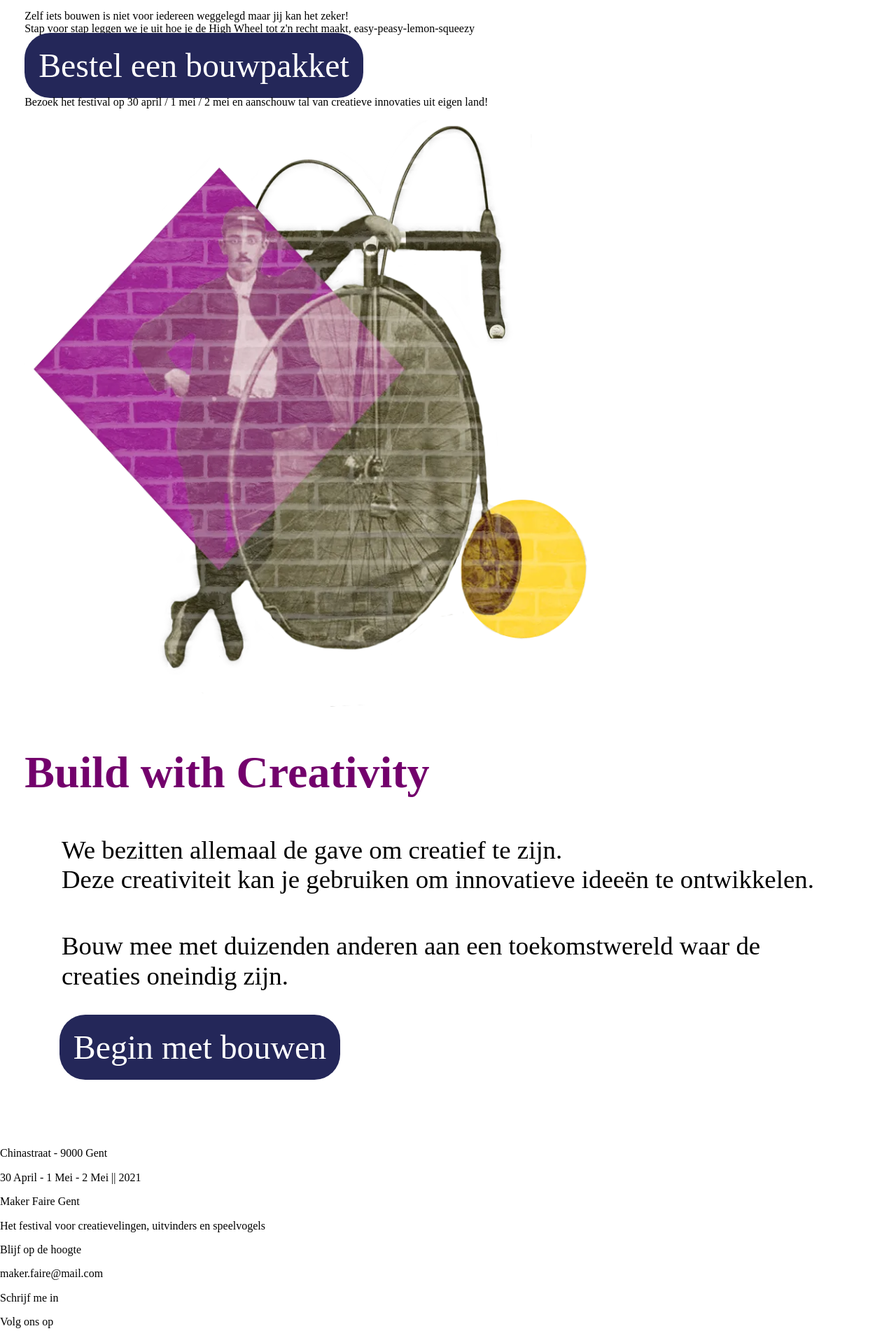
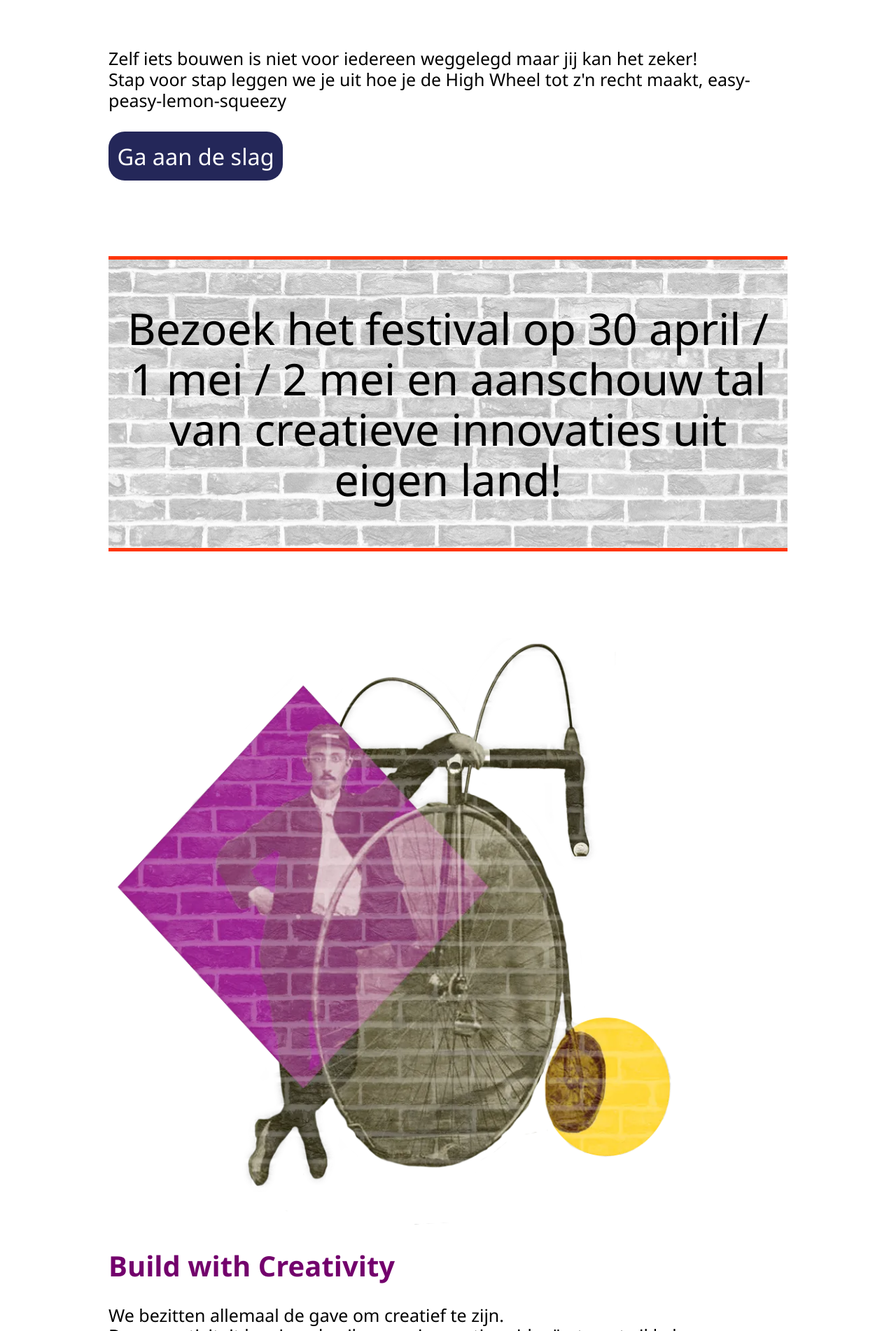
Before and after one commit to devinekask/int3-vermeirekaat, a PHP site: page / in a window 1280 px wide. Shown: the part 3738-5640 px from the top of the page at 70% size. Run offline with PHP 8.4, Linux system fonts and the light colour scheme.

Commit message:
finishing styling elements in mobile #9

```diff
--- /dev/null
+++ b/src/css/background.css
@@ -0,0 +1,52 @@
+.nav {
+  display: block;
+  position: relative;
+}
+
+.nav::after {
+  content: '';
+  background-image: url(../assets/img/text-marmer.png);
+  background-repeat: no-repeat;
+  opacity: .3;
+  top: 0;
+  left: 0;
+  bottom: 0;
+  right: 0;
+  position: absolute;
+  z-index: -1;
+}
+
+.promo {
+  display: block;
+  position: relative;
+}
+
+.promo::after {
+  content: '';
+  background-image: url(../assets/img/text-bricks.png);
+  opacity: .3;
+  top: 0;
+  left: 0;
+  bottom: 0;
+  right: 0;
+  position: absolute;
+  z-index: -1;
+}
+
+.footer {
+  display: block;
+  position: relative;
+}
+
+.footer::after {
+  content: '';
+  background-image: url(../assets/img/text-marmer.png);
+  background-repeat: repeat-y;
+  opacity: .3;
+  top: 0;
+  left: 0;
+  bottom: 0;
+  right: 0;
+  position: absolute;
+  z-index: -1;
+}
--- a/src/css/base.css
+++ b/src/css/base.css
@@ -1,15 +1,18 @@
 html {
   box-sizing: border-box;
+  font-size: 62.5%;
 }
 
-/* stylelint-disable */
-*,
-*::before,
-*::after {
+"*",
+"*:before",
+"*:after" {
   box-sizing: inherit;
 }
 
+.hidden {
+  display: none;
+}
+
 body {
-  width: 100%;
+  font-family: 'Segoe UI', Tahoma, Geneva, Verdana, sans-serif;
 }
-/* stylelint-enable */
--- a/src/css/elements.css
+++ b/src/css/elements.css
@@ -35,3 +64,90 @@
   color: white;
   background-color: var(--colorDark);
 }
+
+/* HORIZONTAL */
+
+.content__title--extra {
+  color: var(--colorRed);
+  font-size: var(--sizeTitle);
+  text-align: center;
+}
+
+.subtitle--extra {
+  text-align: center;
+}
+
+.horizontal__title {
+  color: var(--colorRed);
+  font-size: calc(var(--sizeTitle) * .5);
+}
+
+.horizontal__alinea {
+  font-size: var(--sizeBody);
+  line-height: calc(var(--sizeBody) * 1.2);
+}
+
+/* PROMO */
+
+.promo__wrapper {
+  border-top: .5rem solid var(--colorRed);
+  border-bottom: .5rem solid var(--colorRed);
+}
+
+.promo__content {
+  font-size: calc(var(--sizeBody) * 2.5);
+  text-align: center;
+  padding-left: var(--marginRegular);
+  padding-right: var(--marginRegular);
+}
+
+/* FOOTER */
+
+.footer__line {
+  background-color: var(--colorYellow);
+  padding-top: calc(var(--marginSmall) / 5);
+  padding-bottom: calc(var(--marginSmall) / 5);
+  font-size: calc(var(--sizeSubtitle) * 1.5);
+  text-align: center;
+}
+
+.info--caps {
+  text-transform: uppercase;
+}
+
+.info {
+  margin: var(--marginSmall);
+}
+
+.maker__title {
+  font-weight: bold;
+  font-size: calc(var(--sizeTitle) * .7);
+  color: var(--colorPurple);
+  margin-top: calc(var(--marginLarge) * 2);
+  margin-bottom: calc(var(--marginSmall) * .5);
+}
+
+.maker__content {
+  font-size: var(--sizeBody);
+  margin-bottom: calc(var(--marginLarge) * 2.5);
+}
+
+.footer__wrapper {
+  margin: var(--marginLarge);
+}
+
+.footer__subtitle {
+  font-size: var(--sizeSubtitle);
+  font-weight: bold;
+  color: var(--colorPurple);
+}
+
+.social {
+  margin-bottom: calc(var(--marginLarge) * 3);
+}
+
+.social__icon {
+  padding: var(--marginLarge);
+  border: var(--colorRed) solid .5rem;
+  border-radius: 100%;
+}
--- a/src/css/layout.css
+++ b/src/css/layout.css
@@ -1,32 +1,98 @@
-.nav {
-  width: 100vw;
-  display: flex;
-  justify-content: space-between;
+/* NAV */
+
+.cta--secondary {
+  display: none;
 }
 
-.nav__buttons {
+.nav__wrapper {
   display: flex;
   flex-direction: row;
-  justify-content: space-around;
+  align-items: center;
+}
+
+.nav__logo {
+  margin-left: var(--marginLarge);
+}
+
+.nav__item {
   list-style-type: none;
+}
+
+.buttons__wrapper {
+  display: flex;
+  flex-direction: row;
+  justify-content: flex-end;
 }
 
 .home {
   display: grid;
-  grid-template-columns: 1;
+  grid-template-columns: 1fr;
   margin: 0 auto;
 }
 
-.content {
-  margin: var(--marginRegular);
+/* HEADER */
+
+.header__wrapper {
+  display: flex;
+  justify-content: space-between;
+  grid-column: 1 / span 3;
 }
 
-.content__alinea {
-  margin: calc(var(--marginRegular) * 1.5);
+.header__subtitle {
+  align-self: center;
+}
+
+/* CONTENT */
+
+.content {
+  margin: calc(var(--marginLarge) * 5);
+  grid-template-columns: auto;
+}
+
+.what__picture {
+  display: none;
 }
 
 .cta__container {
-  margin: var(--marginLarge);
-  margin-bottom: calc(var(--marginLarge) * 1.3);
-  margin-top: calc(var(--marginLarg) * 1.3);
+  margin-bottom: calc(var(--marginLarge) * 1.5);
+  margin-top: calc(var(--marginLarge) * 1.5);
 }
+
+/* HORIZONTAL
+
+.horizontal__wrapper {
+  display: grid;
+  grid-template-columns: repeat(3, 80vw);
+}*/
+
+/* PROMO */
+
+.promo {
+  margin-bottom: calc(var(--marginLarge) * 4);
+  margin-top: calc(var(--marginLarge) * 4);
+}
+
+/* FOOTER*/
+
+.info__abbo {
+  display: none;
+}
+
+.social__icon {
+  margin-left: var(--marginLarge);
+}
+
+.sponsors {
+  align-content: center;
+  display: grid;
+  grid-template-columns: repeat(3, 1fr);
+  grid-gap: var(--marginSmall);
+}
+
+.sponsors__img {
+  place-self: center;
+}
+
+.sponsors--last {
+  grid-column: 2;
+}
--- a/src/css/vars.css
+++ b/src/css/vars.css
@@ -13,9 +13,9 @@
   --marginLarge: 3.1rem; /* 50px */
 
   /* Fonts */
-  --sizeBody: 2.3rem;
+  --sizeBody: 2.5rem; /*25 pt*/
   --sizeSubtitle: 4rem;
-  --sizeTitle: 13rem;
+  --sizeTitle: 15rem;
   --fontBig: 'HavreBlack';
   --fontTitle: 'HavreBold';
   --fontBody: 'SofiaLight';
--- a/src/style.css
+++ b/src/style.css
@@ -5,3 +5,5 @@
 @import './css/perspective.css';
 @import './css/font.css';
 @import './css/base.css';
+@import './css/background.css';
+@import './css/horizontal.css';
--- a/src/view/site/index.php
+++ b/src/view/site/index.php
@@ -1,15 +1,23 @@
+<div class="home">
+
 <header class="nav">
+  <div class="nav__wrapper">
     <img class="nav__logo" src="./assets/img/logo_maker-faire.png" alt="maker-faire-gent">
+    <div class="buttons__wrapper">
       <ul class="nav__buttons">
-    <li class="nav__item"><a class="nav__item--link link cta" href="index.php?page=">Bouwpakket</a></li>
-    <li class="nav__item"><a class="nav__item--link link cta" href="index.php?page=">Aan de slag</a></li>
+        <li class="nav__item"><a class="nav__item--link link cta--secondary" href="index.php?page=">Bouwpakket</a></li>
+        <li class="nav__item"><a class="nav__item--link link cta--primary" href="index.php?page=">Aan de slag</a></li>
       </ul>
+    </div>
+
+  </div>
+
 </header>
-
-<div class="home">
 
 <section class="header">
   <h1 class="header__title">Maker Faire Gent presents</h1>
+
+  <div class="header__wrapper">
     <p class="header__subtitle">High Wheeling</p>
 
     <picture class="header__picture">
@@ -27,14 +35,19 @@
 
       <img class="header__img img--perspective" height="846" width="839" alt="collage-header" src="./assets/collages/collage_header.png">
   </picture>
+  </div>
+
 </section>
 
 <section class="content">
 <h1 class="hidden">High Wheeling</h1>
   <article class="content__item content__part-one">
+    <div class="content__text">
     <h2 class="content__title">High What?</h3>
       <p class="content__alinea">High Wheeling was de aanleiding tot fietsen als sport. <br>Het vervoersmiddel werd uitgevonden het <span>Victoriaanse tijdperk</span> en was erg populair voor een korte periode.</p>
       <p class="content__alinea">De <span>Maker Faire</span> daagt jou uit om dit voertuig terug tot leven te brengen. <br> Het festival voor innovators en creatievelingen wil je zo motiveren om actief bezig te zijn.</p>
+    </div>
+
 
     <picture class="what__picture">
       <source sizes="(min-width: 450px) 30vw,
@@ -54,17 +67,24 @@
   </article>
 
   <div class="promo">
+    <div class="promo__wrapper">
     <p class="promo__content">Bezoek de Maker Faire in de <span>Chinastraat</span> te <span>Gent</span> en ontdek er tal van innovatieve projecten uit eigen bodem!</p>
+    </div>
+
   </div>
 
   <article class="content--horizontal">
     <h2 class="content__title--extra">Get Started</h3>
-    <p class="content__title">What do you need?</p>
+    <p class="header__subtitle subtitle--extra">What do you need?</p>
+
+    <div class="horizontal__wrapper">
 
       <div class="horizontal__part part--one">
         <h3 class="horizontal__title">Some Tools</h3>
         <p class="horizontal__alinea">Uiteraard heb je bepaalde materialen nodig om aan dit project te werken. <br>Je kan altijd een bouwpakket samenstellen en bestellen om thuis mee aan de slag te gaan.</p>
+        <div class="cta__container">
           <a class="cta" href="index.php?page=">Bestel een bouwpakket</a>
+        </div>
       </div>
 
       <div class="horizontal__part part--two">
@@ -75,12 +95,16 @@
       <div class="horizontal__part part--three">
         <h3 class="horizontal__title">Two Left Hands</h3>
         <p class="horizontal__alinea">Zelf iets bouwen is niet voor iedereen weggelegd maar jij kan het zeker! <br>Stap voor stap leggen we je uit hoe je de High Wheel tot z'n recht maakt, easy-peasy-lemon-squeezy</p>
-      <a class="cta" href="index.php?page=">Bestel een bouwpakket</a>
+        <div class="cta__container">
+          <a class="cta" href="index.php?page=">Ga aan de slag</a>
+      </div>
     </div>
   </article>
 
   <div class="promo">
+    <div class="promo__wrapper">
       <p class="promo__content">Bezoek het festival op <span>30 april / 1 mei / 2 mei</span> en aanschouw tal van creatieve innovaties uit eigen land!</p>
+    </div>
   </div>
 
   <article class="content__item content__part-three">
@@ -118,6 +142,7 @@
     <p class="line__info">30 April - 1 Mei - 2 Mei  || 2021</p>
   </div>
 
+  <div class="footer__wrapper">
     <div class="info">
       <div class="info__maker">
         <p class="maker__title">Maker Faire Gent</p>
@@ -134,19 +159,23 @@
 
     <div class="social">
       <p class="footer__subtitle">Volg ons op</p>
-      <img class="social__icon" src="./assets/social/social-facebook.png" alt="logo-facebook">
-      <img class="social__icon" src="./assets/social/social-instagram.png" alt="logo-instagram">
-      <img class="social__icon" src="./assets/social/social-twitter.png" alt="logo-twitter">
+      <div class="social__wrapper">
+        <img class="social__icon" width="40" height="40" src="./assets/social/social-facebook.png" alt="logo-facebook">
+        <img class="social__icon" width="40" src="./assets/social/social-instagram.png" alt="logo-instagram">
+        <img class="social__icon" width="40" src="./assets/social/social-twitter.png" alt="logo-twitter">
+      </div>
     </div>
 
     <div class="sponsors">
-    <img class="sponsors__img" width="100" src="./assets/sponsors/sponsor_make-magazine.png" alt="logo-maker-magazine">
-    <img class="sponsors__img" width="100" src="./assets/sponsors/sponsor_flanders.png" alt="logo-flanders">
-    <img class="sponsors__img" width="100" src="./assets/sponsors/sponsor_gent.png" alt="logo-gent">
-    <img class="sponsors__img" width="100" src="./assets/sponsors/sponsor_ugent.png" alt="logo-ugent">
-    <img class="sponsors__img" width="100" src="./assets/sponsors/sponsor_velleman.png" alt="logo-velleman">
-    <img class="sponsors__img" width="100" src="./assets/sponsors/sponsor_accent.png" alt="logo-accent">
-    <img class="sponsors__img" width="100" src="./assets/sponsors/sponsor_tentzetter.png" alt="logo-tentzetter">
+      <img class="sponsors__img" width="150" src="./assets/sponsors/sponsor_make-magazine.png" alt="logo-maker-magazine">
+      <img class="sponsors__img" width="150" src="./assets/sponsors/sponsor_flanders.png" alt="logo-flanders">
+      <img class="sponsors__img" width="150" src="./assets/sponsors/sponsor_gent.png" alt="logo-gent">
+      <img class="sponsors__img" width="150" src="./assets/sponsors/sponsor_ugent.png" alt="logo-ugent">
+      <img class="sponsors__img" width="150" src="./assets/sponsors/sponsor_velleman.png" alt="logo-velleman">
+      <img class="sponsors__img" width="150" src="./assets/sponsors/sponsor_accent.png" alt="logo-accent">
+      <img class="sponsors__img sponsors--last" width="150" src="./assets/sponsors/sponsor_tentzetter.png" alt="logo-tentzetter">
+    </div>
+
   </div>
 </footer>
 
```
Also changed, not shown: other parts of src/css/elements.css (+31 -2 lines), src/css/horizontal.css (added, +9 -0 lines). Lines whose indentation alone changed are shown as unchanged.
